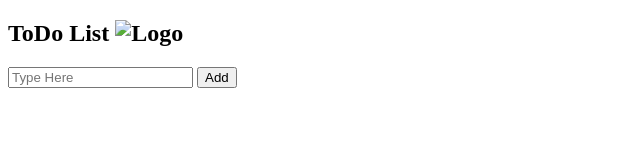
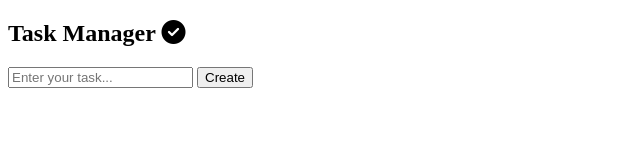
Before and after one commit to Sai-Srikanth27/OIBSIP, a plain HTML site: page level-2/Task-1 Calculator/Task-2 Tribute Page/Task-3 ToDo WebApp/index3.html in a window 1280 px wide. Shown: the whole page, without its empty margins (0-640 px from the left). Drawn offline with Linux system fonts and the light colour scheme.

Commit message:
Update index3.html

```diff
--- a/level-2/Task-1 Calculator/Task-2 Tribute Page/Task-3 ToDo WebApp/index3.html
+++ b/level-2/Task-1 Calculator/Task-2 Tribute Page/Task-3 ToDo WebApp/index3.html
@@ -1,31 +1,29 @@
 <!DOCTYPE html>
 <html lang="en">
-
 <head>
-  <meta charset="UTF-8">
-  <meta http-equiv="X-UA-Compatible" content="IE=edge">
-  <meta name="viewport" content="width=device-width, initial-scale=1.0">
-  <link rel="shortcut icon" href="/Images/favicon.png" type="image/x-icon">
-  <link rel="stylesheet" href="https://cdnjs.cloudflare.com/ajax/libs/font-awesome/6.4.0/css/all.min.css">
-  <title>ToDo</title>
-  <!--Add Css-->
-  <link rel="stylesheet" href="style.css">
+    <meta charset="UTF-8">
+    <meta name="viewport" content="width=device-width, initial-scale=1.0">
+    <meta http-equiv="X-UA-Compatible" content="IE=edge">
+    <title>Task Manager</title>
+    <link rel="icon" href="/assets/task-icon.png" type="image/png">
+    <link rel="stylesheet" href="https://cdnjs.cloudflare.com/ajax/libs/font-awesome/6.4.0/css/all.min.css">
+    <link rel="stylesheet" href="styles.css">
 </head>
-
 <body>
-  <!-- main container -->
-  <main class="container">
-    <div class="todo-app">
-      <h2>ToDo List <img src="/Images/2.png" alt="Logo"></h2>
-      <div class="row">
-        <input type="text" id="input-box" placeholder="Type Here">
-        <button onclick="addTask()">Add</button>
-      </div>
-      <ul id="list-container"></ul>
-    </div>
-  </main>
-  <!-- Adding JS -->
-  <script src="script.js"></script>
+    <!-- Core Wrapper -->
+    <section class="task-wrapper">
+        <div class="task-board">
+            <header class="task-header">
+                <h1>Task Manager <span class="icon"><i class="fas fa-check-circle"></i></span></h1>
+            </header>
+            <div class="input-section">
+                <input type="text" id="task-entry" placeholder="Enter your task...">
+                <button type="button" onclick="createTask()">Create</button>
+            </div>
+            <ul id="task-list" class="task-items"></ul>
+        </div>
+    </section>
+    <!-- JavaScript Inclusion -->
+    <script src="app.js"></script>
 </body>
-
 </html>
```
